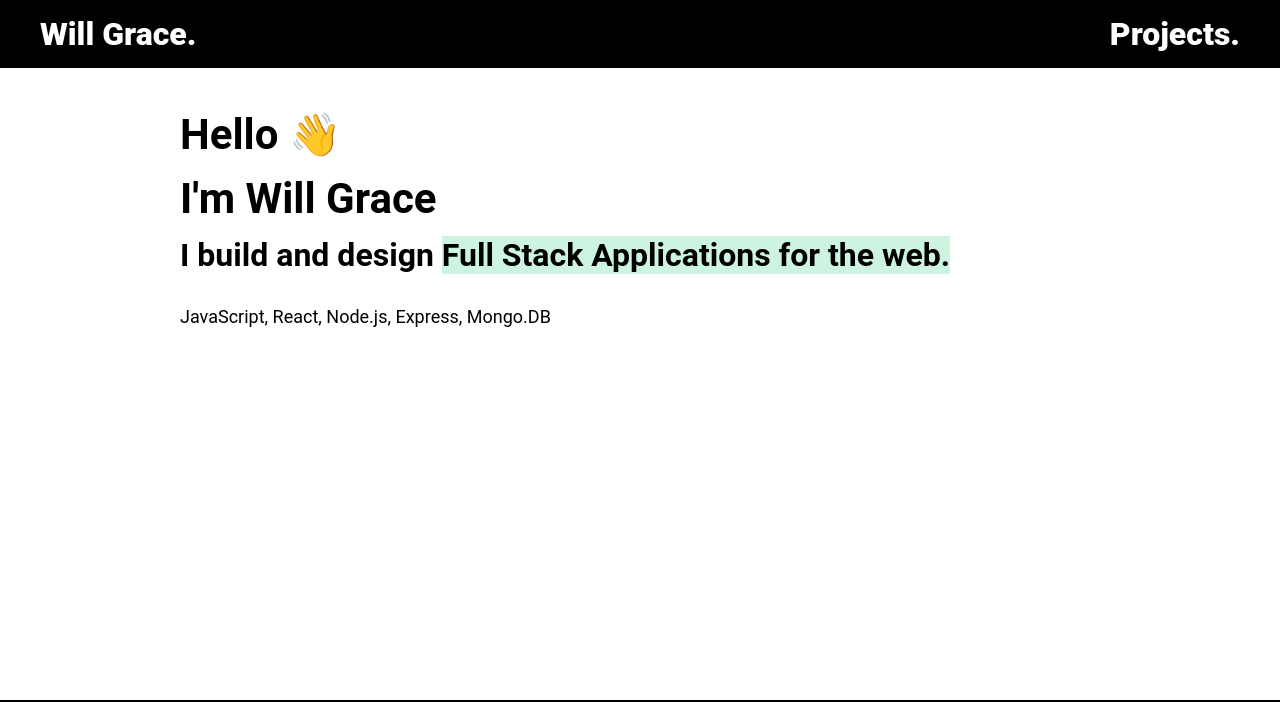
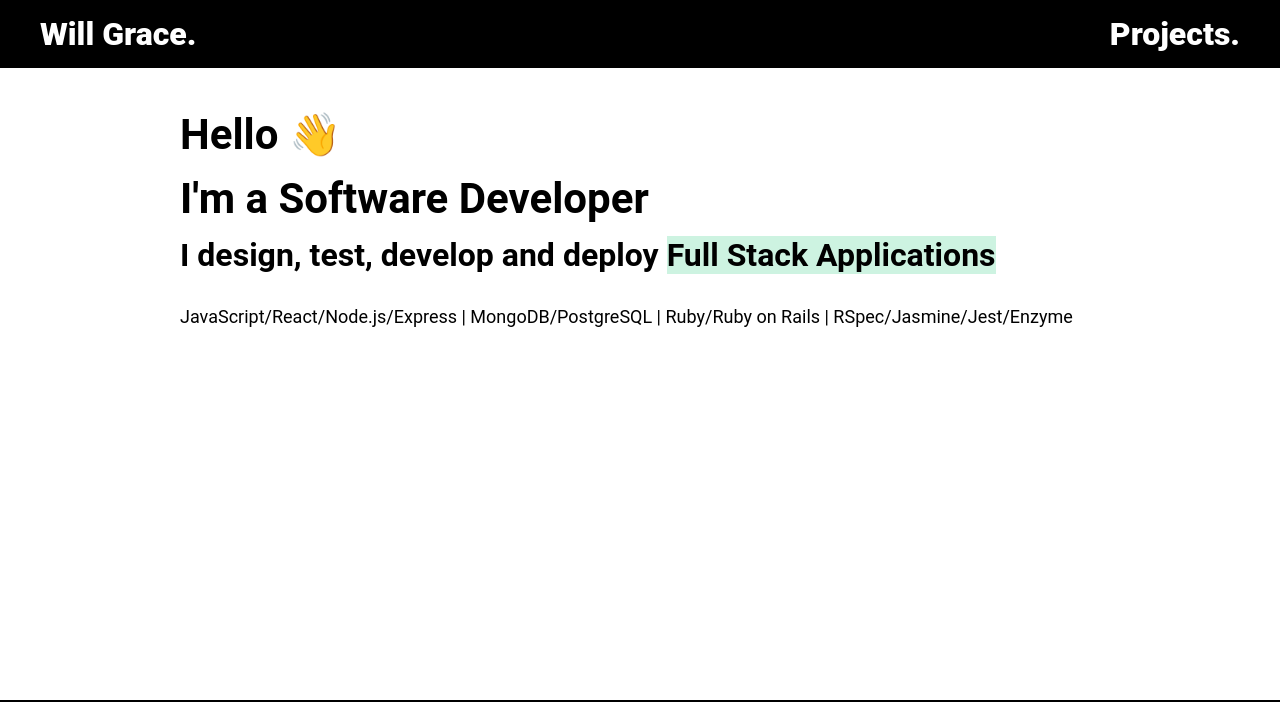
Before and after one commit to WilliamJGrace/WillsPortfolio, a Gatsby site: page / in a window 1280 px wide. Shown: the top 702 px of the page. Built offline with nearby package versions, Linux system fonts and the light colour scheme; Gatsby itself is replaced by a stand-in of ours.

Commit message:
made some corrections to about

```diff
--- a/src/components/about.js
+++ b/src/components/about.js
@@ -19,18 +19,18 @@ const About = ({ content }) => {
     return (
     <StyledSection id="hero">
     <h1 className="title">
-      {frontmatter.greetings}{" "}
+      Hello{" "}
       <span role="img" aria-label="emoji">
-        {frontmatter.emoji}
+      👋
       </span>
       <br />
-      {frontmatter.title}
+      I'm a Software Developer{" "}
     </h1>
     <h2 className="subtitle">
-      {frontmatter.subtitlePrefix}{" "}
-      <span className="highlighted">{frontmatter.subtitleHighlight}</span>
+    I design, test, develop and deploy {" "}
+      <span className="highlighted">Full Stack Applications</span>
     </h2>
-    <div className="description">{rawMarkdownBody}</div>
+    <div className="description">JavaScript/React/Node.js/Express | MongoDB/PostgreSQL | Ruby/Ruby on Rails | RSpec/Jasmine/Jest/Enzyme</div>
   </StyledSection>
   )
 }
--- a/src/content/about.md
+++ b/src/content/about.md
@@ -1,9 +1,9 @@
 ---
 greetings: "Hello"
 emoji: "👋"
-title: "I'm Will Grace"
-subtitlePrefix: "I build and design "
-subtitleHighlight: "Full Stack Applications for the web."
+title: "I'm a Software Developer"
+subtitlePrefix: "I design, test, develop and deploy  "
+subtitleHighlight: "Full Stack Applications"
 ---
 
- JavaScript, React, Node.js, Express, Mongo.DB
+JavaScript/React/Node.js/Express | MongoDB/PostgreSQL | Ruby/Ruby on Rails |
```
